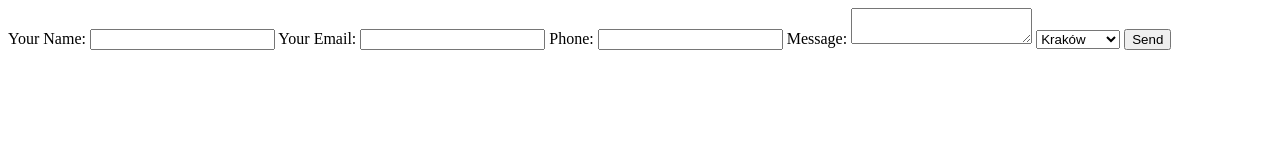
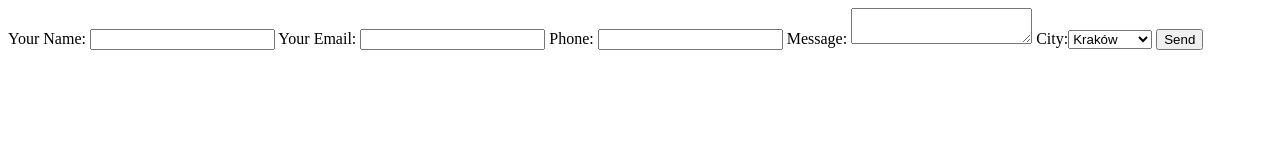
Before and after one commit to damianlodzinski/damianlodzinski.github.io, a plain HTML site: page html5/form.html in a window 1280 px wide. Drawn offline with Linux system fonts and the light colour scheme.

Commit message:
Update form.html

```diff
--- a/html5/form.html
+++ b/html5/form.html
@@ -41,10 +41,10 @@
             Message:
             <textarea name="message"></textarea>
         </label>
-        <label><select name="select">
-            <option value="value1">Warszawa</option>
-            <option value="value2" selected>Kraków</option>
-            <option value="value3">Gdańsk</option>
+        <label>City:<select name="select">
+            <option value="Warszawa">Warszawa</option>
+            <option value="Kraków" selected>Kraków</option>
+            <option value="Gdańsk">Gdańsk</option>
         </select></label>
         <input type="submit" value="Send">
     </form>
```
